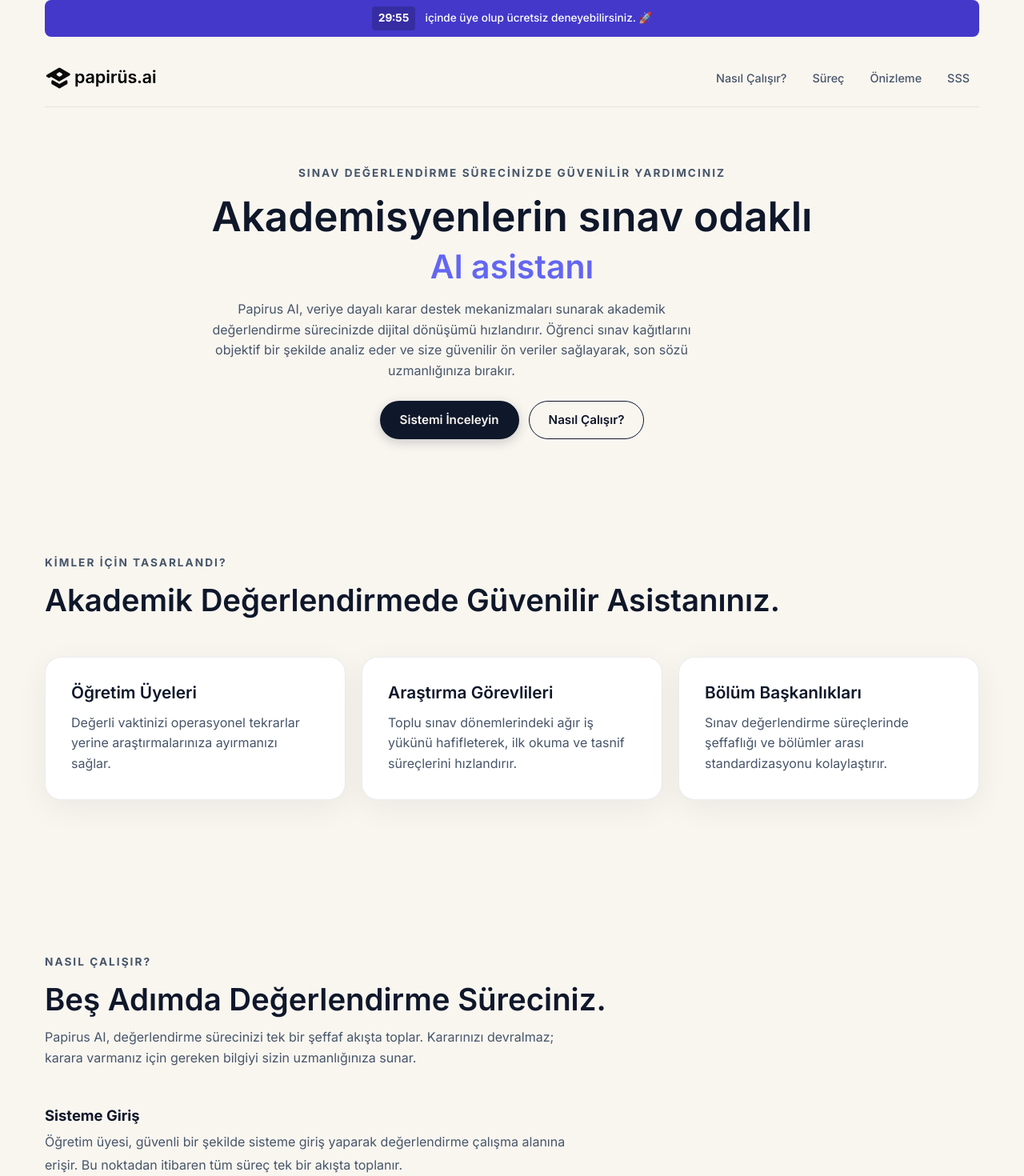
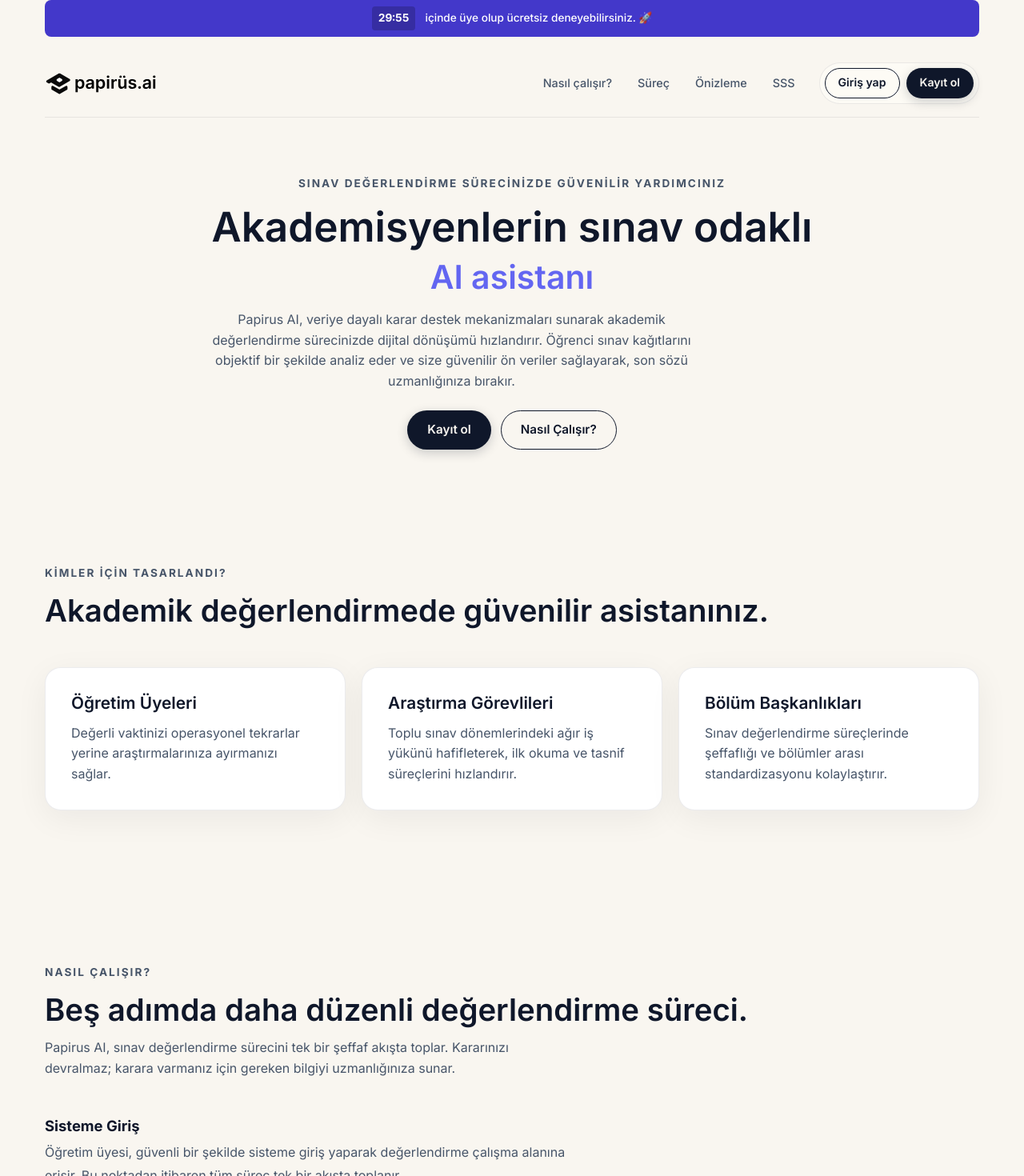
Before and after one commit to okanacer332/exam-landing, a Next.js app: page / in a window 1280 px wide. Shown: the top 1470 px of the page at 80% size. Built offline with nearby package versions, Linux system fonts and the light colour scheme; no server answers.

Commit message:
Point landing auth actions to Turkish login route

```diff
--- a/app/page.tsx
+++ b/app/page.tsx
@@ -1,5 +1,5 @@
+import Image from "next/image";
 import Link from "next/link";
-import Image from "next/image";
 import { getSiteContent } from "@/lib/content";
 import CountdownBar from "./components/CountdownBar";
 
@@ -7,32 +7,36 @@ export const dynamic = "force-dynamic";
 
 export default async function Home() {
   const content = await getSiteContent();
+  const appUrl = process.env.NEXT_PUBLIC_APP_URL || "http://localhost:7331";
+  const authUrl = `${appUrl.replace(/\/$/, "")}/giris`;
 
   return (
     <main className="site-shell container">
-
       <CountdownBar />
 
-      {/* ─── Header ─────────────────────────────────── */}
       <header className="topbar">
         <Link className="brand-mark" href="/" aria-label="Papirus AI Ana Sayfa">
-          <Image
-            src="/papirus-logo.svg"
-            alt="Papirus AI logosu"
-            width={140}
-            height={28}
-            priority
-          />
+          <Image src="/papirus-logo.svg" alt="Papirus AI logosu" width={140} height={28} priority />
         </Link>
+
+        <div className="topbar-actions">
           <nav aria-label="Ana menü">
-          <a href="#akis">Nasıl Çalışır?</a>
+            <a href="#akis">Nasıl çalışır?</a>
             <a href="#belgeler">Süreç</a>
             <a href="#demo">Önizleme</a>
             <a href="#sss">SSS</a>
           </nav>
+          <div className="auth-actions" aria-label="Hesap işlemleri">
+            <a className="button small ghost" href={authUrl}>
+              Giriş yap
+            </a>
+            <a className="button small primary" href={authUrl}>
+              Kayıt ol
+            </a>
+          </div>
+        </div>
       </header>
 
-      {/* ─── Hero ───────────────────────────────────── */}
       <section className="hero-section" aria-labelledby="hero-heading">
         <div className="hero-grid">
           <div className="hero-copy">
@@ -42,25 +46,21 @@ export default async function Home() {
             </h1>
             <p className="hero-description">{content.hero.description}</p>
             <div className="hero-actions">
-              <a className="button primary" href="#demo">
-                {content.hero.primaryCta}
+              <a className="button primary" href={authUrl}>
+                Kayıt ol
               </a>
               <a className="button ghost" href="#akis">
                 {content.hero.secondaryCta}
               </a>
             </div>
-
           </div>
-
-
         </div>
       </section>
 
-      {/* ─── Audience ───────────────────────────────── */}
       <section className="section" aria-labelledby="audience-title">
         <div className="section-heading">
-          <span className="eyebrow">Kimler İçin Tasarlandı?</span>
-          <h2 id="audience-title">Akademik Değerlendirmede Güvenilir Asistanınız.</h2>
+          <span className="eyebrow">Kimler için tasarlandı?</span>
+          <h2 id="audience-title">Akademik değerlendirmede güvenilir asistanınız.</h2>
         </div>
         <div className="feature-grid three">
           {content.audiences.map((audience) => (
@@ -72,29 +72,33 @@ export default async function Home() {
         </div>
       </section>
 
-      {/* ─── Workflow / Timeline ─────────────────────── */}
       <section className="section" id="akis" aria-labelledby="workflow-title">
         <div className="section-heading">
-          <span className="eyebrow">Nasıl Çalışır?</span>
-          <h2 id="workflow-title">Beş Adımda Değerlendirme Süreciniz.</h2>
+          <span className="eyebrow">Nasıl çalışır?</span>
+          <h2 id="workflow-title">Beş adımda daha düzenli değerlendirme süreci.</h2>
           <p style={{ marginTop: "12px", maxWidth: "640px" }}>
-            Papirus AI, değerlendirme sürecinizi tek bir şeffaf akışta toplar. Kararınızı devralmaz; karara varmanız için gereken bilgiyi sizin uzmanlığınıza sunar.
+            Papirus AI, sınav değerlendirme sürecini tek bir şeffaf akışta toplar. Kararınızı devralmaz;
+            karara varmanız için gereken bilgiyi uzmanlığınıza sunar.
           </p>
         </div>
 
-        {/* Intro step — plain text, no dot */}
-        {content.workflow.filter(w => w.step === "intro").map(item => (
+        {content.workflow
+          .filter((item) => item.step === "intro")
+          .map((item) => (
             <div key={item.step} className="workflow-intro">
               <h3>{item.title}</h3>
               <p>{item.description}</p>
             </div>
           ))}
 
-        {/* Numbered steps — dot + line timeline */}
         <div className="timeline" role="list">
-          {content.workflow.filter(w => w.step !== "intro").map((item) => (
+          {content.workflow
+            .filter((item) => item.step !== "intro")
+            .map((item) => (
               <article className="timeline-card" key={item.step} role="listitem">
-              <span className="step-dot" aria-hidden="true">{item.step}</span>
+                <span className="step-dot" aria-hidden="true">
+                  {item.step}
+                </span>
                 <h3>{item.title}</h3>
                 <p>{item.description}</p>
               </article>
@@ -102,14 +106,13 @@ export default async function Home() {
         </div>
       </section>
 
-
-
-      {/* ─── Demo / Video ───────────────────────────── */}
       <section className="section" id="demo">
         <div className="video-frame">
           <div className="play-button" aria-label="Demo videosunu oynat" role="button" tabIndex={0} />
           <div>
-            <span className="eyebrow" style={{ color: "rgba(255,255,255,0.75)" }}>{content.video.duration}</span>
+            <span className="eyebrow" style={{ color: "rgba(255,255,255,0.75)" }}>
+              {content.video.duration}
+            </span>
             <h2 style={{ color: "var(--paper)" }}>{content.video.title}</h2>
             <p style={{ color: "rgba(255,255,255,0.75)" }}>{content.video.description}</p>
             {content.video.url ? (
@@ -119,10 +122,17 @@ export default async function Home() {
                 rel="noreferrer"
                 style={{ display: "inline-block", marginTop: "16px", color: "var(--accent)", fontWeight: "bold" }}
               >
-                Videoyu Aç
+                Videoyu aç
               </a>
             ) : (
-              <small style={{ display: "block", marginTop: "16px", color: "rgba(255,255,255,0.55)", fontSize: "0.875rem" }}>
+              <small
+                style={{
+                  color: "rgba(255,255,255,0.55)",
+                  display: "block",
+                  fontSize: "0.875rem",
+                  marginTop: "16px",
+                }}
+              >
                 {content.video.posterHint}
               </small>
             )}
@@ -130,11 +140,10 @@ export default async function Home() {
         </div>
       </section>
 
-      {/* ─── FAQ ────────────────────────────────────── */}
       <section className="section" id="sss">
         <div className="section-heading">
-          <span className="eyebrow">Sık Sorulan Sorular</span>
-          <h2>Papirus AI Hakkında Merak Ettikleriniz</h2>
+          <span className="eyebrow">Sık sorulan sorular</span>
+          <h2>Papirus AI hakkında merak ettikleriniz</h2>
         </div>
         <div className="faq-list">
           {content.faq.map((item) => (
@@ -146,16 +155,10 @@ export default async function Home() {
         </div>
       </section>
 
-      {/* ─── Footer ─────────────────────────────────── */}
       <footer className="footer">
         <div className="footer-brand">
-          <Image
-            src="/papirus-logo.svg"
-            alt="Papirus AI logosu"
-            width={120}
-            height={24}
-          />
-          <p style={{ marginTop: "10px", fontSize: "0.85rem" }}>
+          <Image src="/papirus-logo.svg" alt="Papirus AI logosu" width={120} height={24} />
+          <p style={{ fontSize: "0.85rem", marginTop: "10px" }}>
             © {new Date().getFullYear()} Papirus AI. Tüm hakları saklıdır.
           </p>
         </div>
@@ -166,7 +169,6 @@ export default async function Home() {
           <a href="mailto:destek@papirus-ai.com">İletişim</a>
         </div>
       </footer>
-
     </main>
   );
 }
```
Lines whose indentation alone changed are shown as unchanged.
